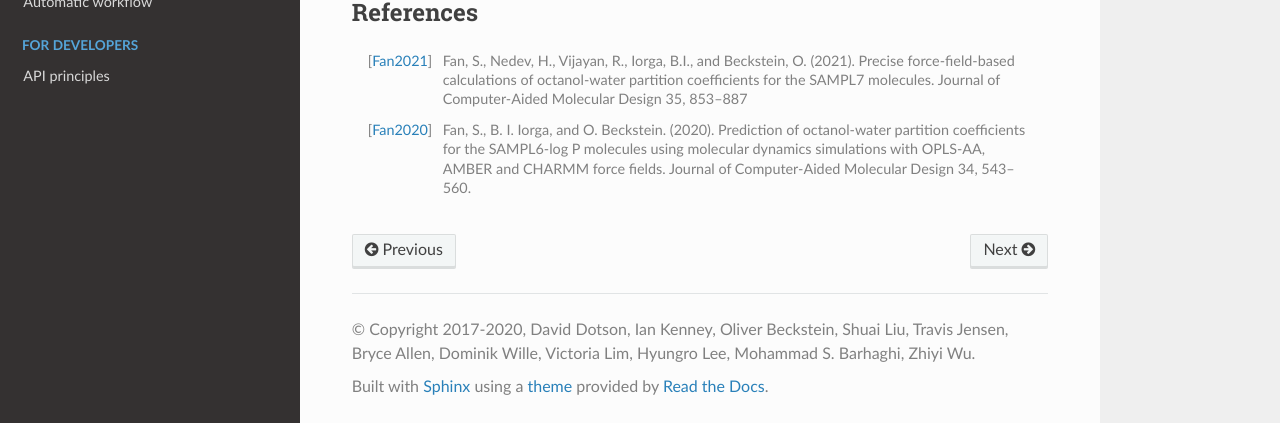
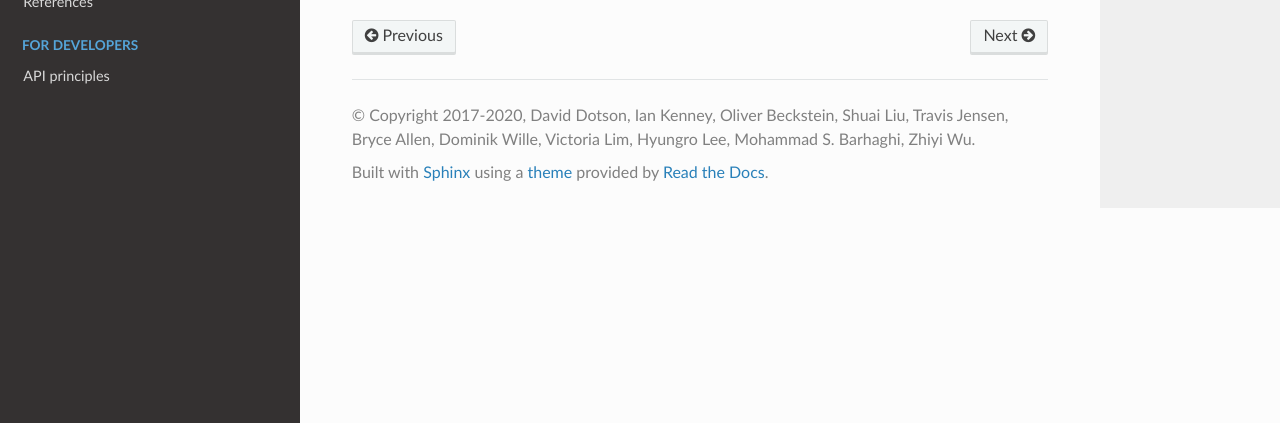
Before and after one commit to alchemistry/alchemlyb, a Sphinx documentation site: the page built from docs/convergence.rst, in a window 1280 px wide and 900 px high, scrolled down 2111 px, cut to the strip 477-900 px from the top of the window. Built offline with Sphinx 7.4.7 and the Read the Docs theme 2.0.0, drawn with Linux system fonts in a browser that asks for light colours; pages that are not in the unit, such as notebooks, are missing from menus; the version number could not be read and is left out; some of the changed text lies outside the part shown.

Commit message:
move references to own page

```diff
--- a/docs/convergence.rst
+++ b/docs/convergence.rst
@@ -87,16 +87,3 @@ Convergence functions are available from :mod:`alchemlyb.convergence`. Internall
     :toctree: convergence
 
     convergence
-
-
-References
-----------
-
-.. [Fan2021] Fan, S., Nedev, H., Vijayan, R., Iorga, B.I., and Beckstein, O.
-   (2021). Precise force-field-based calculations of octanol-water partition
-   coefficients for the SAMPL7 molecules. Journal of Computer-Aided Molecular
-   Design 35, 853–887
-.. [Fan2020] Fan, S., B. I. Iorga, and O. Beckstein. (2020). Prediction of
-   octanol-water partition coefficients for the SAMPL6-log P molecules using
-   molecular dynamics simulations with OPLS-AA, AMBER and CHARMM force fields.
-   Journal of Computer-Aided Molecular Design 34, 543–560.
--- a/docs/index.rst
+++ b/docs/index.rst
@@ -92,6 +92,7 @@ We also welcome code contributions: have a look at our `Developer Guide`_. Open
     postprocessing
     visualisation
     workflows
+    references
 
 .. toctree::
    :maxdepth: 1
--- a/docs/visualisation.rst
+++ b/docs/visualisation.rst
@@ -183,7 +183,3 @@ Will give a plot looks like this
 
    A convergence plot of showing that the forward and backward has converged
    fully.
-
-.. [Klimovich2015] Klimovich, P.V., Shirts, M.R. & Mobley, D.L. Guidelines for
-   the analysis of free energy calculations. J Comput Aided Mol Des 29, 397–411
-   (2015). https://doi.org/10.1007/s10822-015-9840-9
```
Also changed, not shown: other parts of docs/convergence.rst (+1 -1 lines), docs/references.rst (added, +23 -0 lines).
